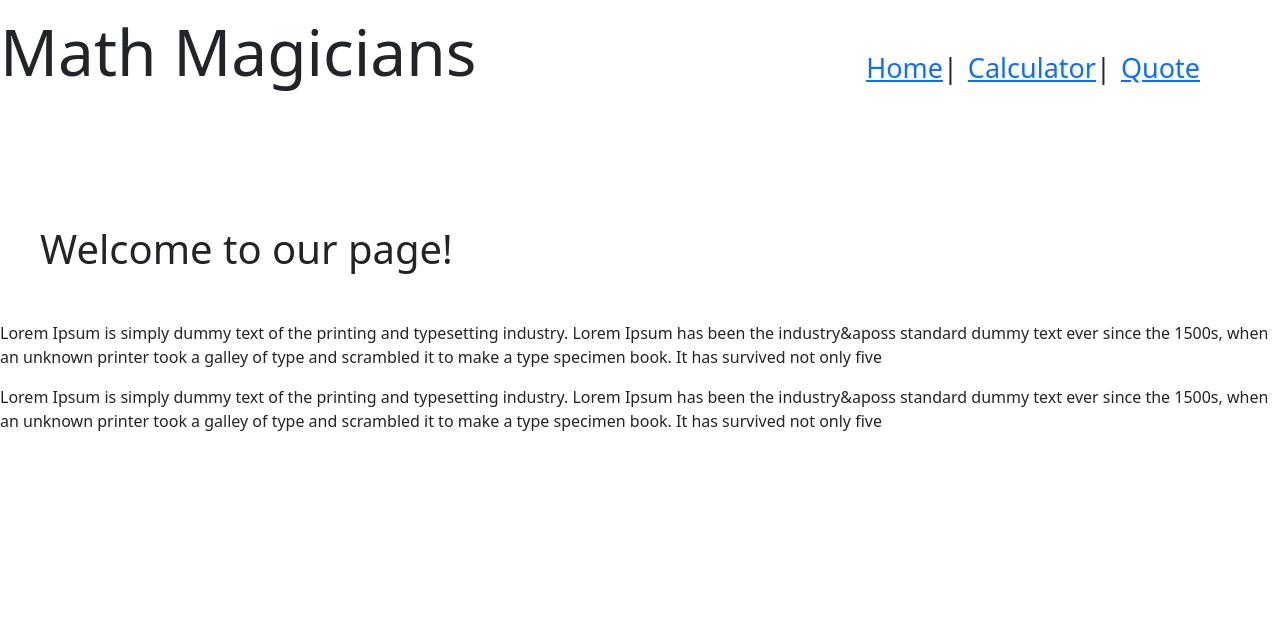
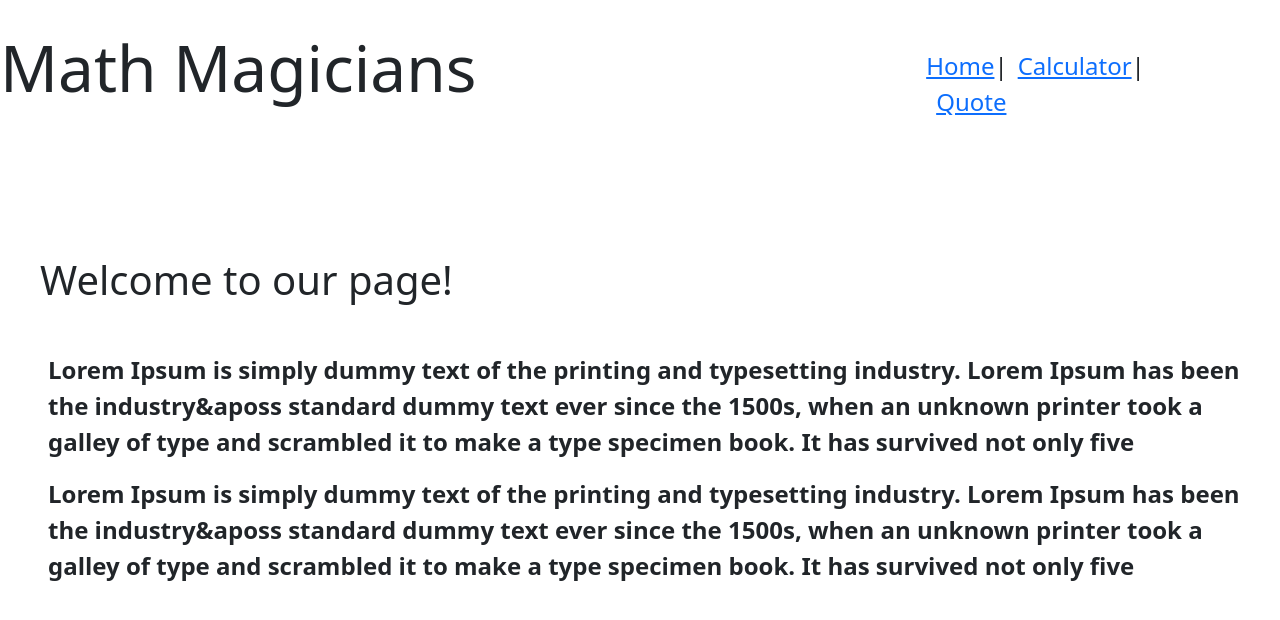
Before and after one commit to Katended/math-magicians, a React (Create React App) app: page / in a window 1280 px wide. Shown: the top 620 px of the page. Built offline with nearby package versions, Linux system fonts and the light colour scheme.

Commit message:
Fix alignments

```diff
--- a/src/App.css
+++ b/src/App.css
@@ -12,6 +12,15 @@ header {
   font-size: 1.5em;
 }
 
+.quotes-container > ul > li {
+  list-style: none;
+  font-size: 1.5em;
+  width: 95%;
+  margin-top: 10%;
+  margin-left: 1em;
+  font-weight: bold;
+}
+
 .header-nav li:first-child {
   margin-left: 0;
 }
@@ -22,11 +31,6 @@ div > h1 {
   padding: 1em;
 }
 
-ul {
-  list-style: none;
-  font-size: large;
-}
-
 nav {
   display: flex;
   flex-direction: row;
@@ -35,8 +39,8 @@ nav {
 }
 
 .align-left {
-  margin-right: auto;
-  width: 50%;
+  margin-left: auto;
+  width: 79%;
   font-size: 4em;
   padding: 0;
 }
@@ -58,10 +62,13 @@ section :first-child {
   flex-wrap: wrap;
 }
 
-.container > p {
-  font-size: 2em;
+div > p {
+  font-size: 1.5em;
   display: flex;
   align-items: center;
+  width: 95%;
+  margin-left: 2em;
+  font-weight: bold;
 }
 
 .calculator-left > button {
```
